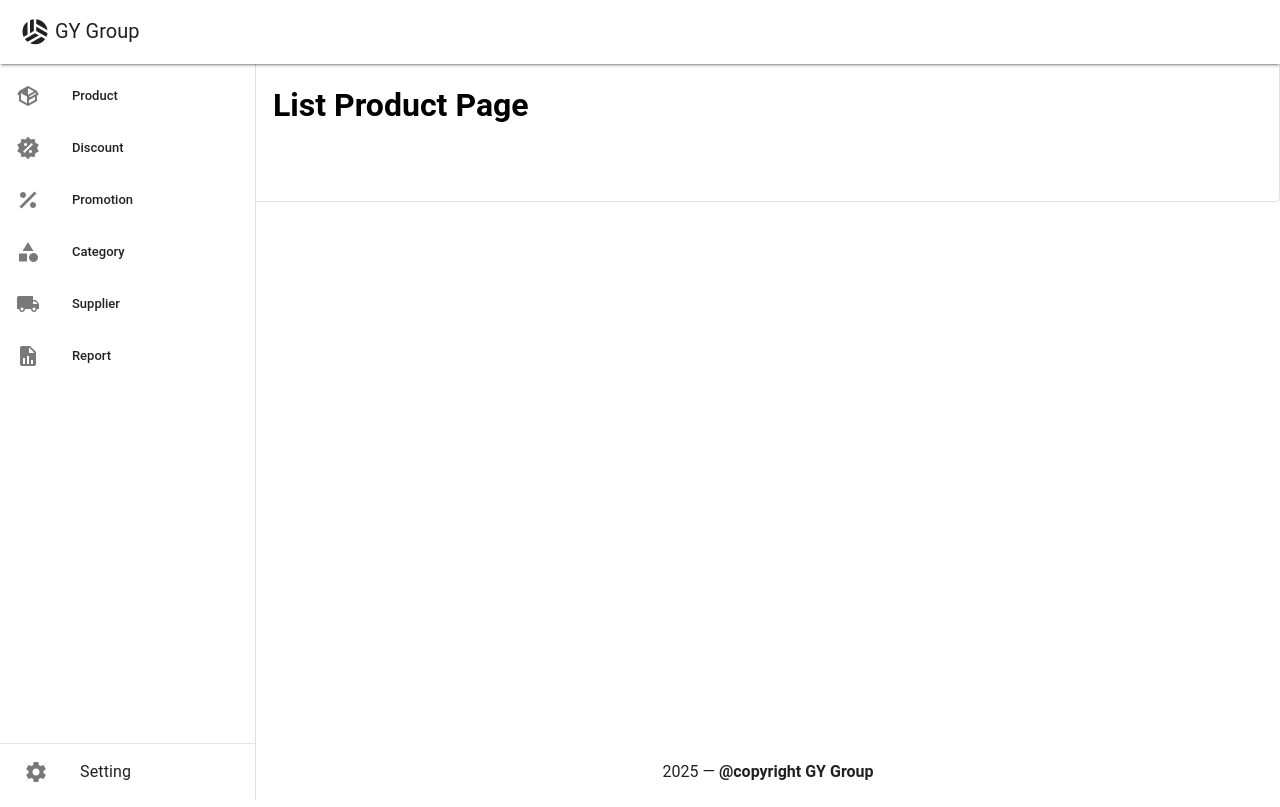
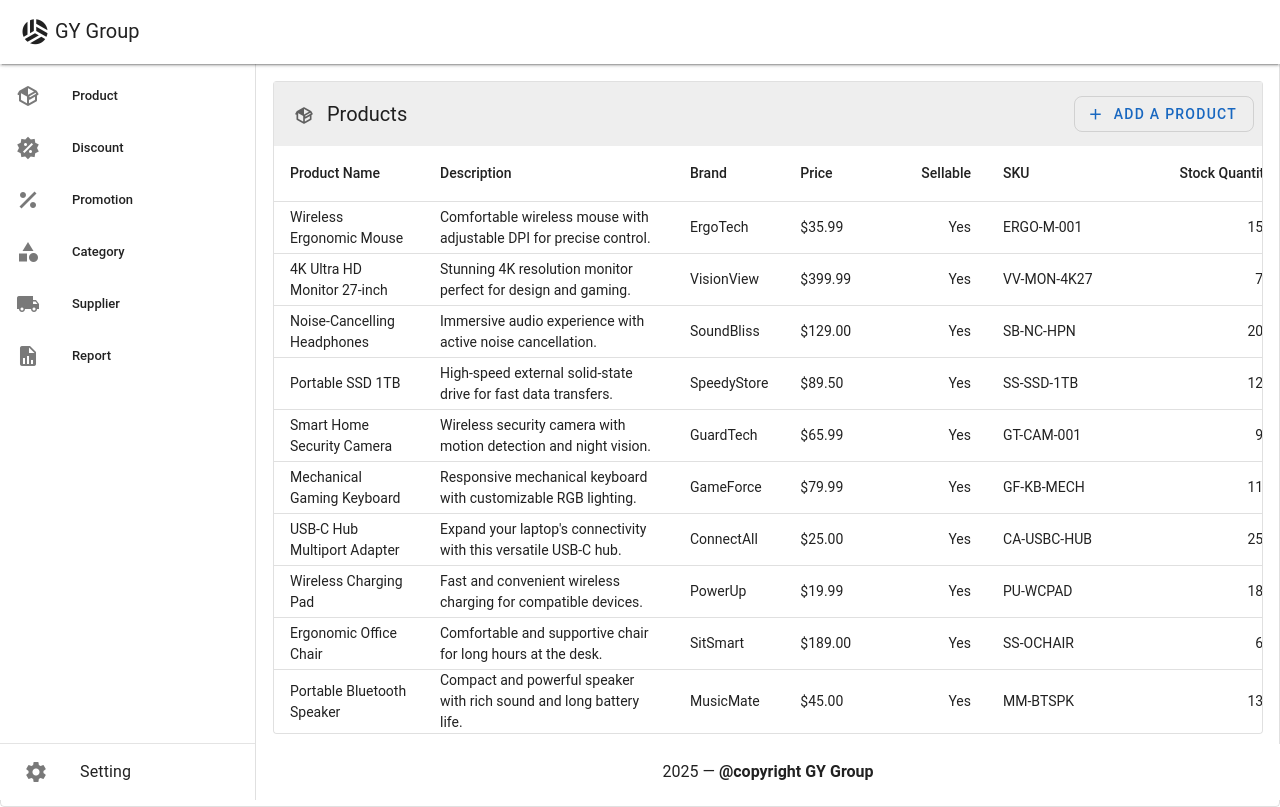
Before and after one commit to kheangmeng/vue-sample, a Vue app: page /products in a window 1280 px wide. Built offline with nearby package versions, Linux system fonts and the light colour scheme; the HTML template or start-up script is replaced by a standard one.

Commit message:
update UI and add product list

```diff
--- a/src/assets/dummy-data.json
+++ b/src/assets/dummy-data.json
@@ -82,5 +82,137 @@
       "createdAt": "2024-06-23T10:45:00Z",
       "updatedAt": "2024-06-23T10:45:00Z"
     }
+  ],
+  "products": [
+    {
+      "name": "Wireless Ergonomic Mouse",
+      "description": "Comfortable wireless mouse with adjustable DPI for precise control.",
+      "brand": "ErgoTech",
+      "isActive": true,
+      "isSellable": true,
+      "basePrice": 35.99,
+      "sku": "ERGO-M-001",
+      "stockQuantity": 150,
+      "lowStockThreshold": 30,
+      "createdAt": "2025-06-25T07:00:00Z",
+      "updatedAt": "2025-06-25T07:00:00Z"
+    },
+    {
+      "name": "4K Ultra HD Monitor 27-inch",
+      "description": "Stunning 4K resolution monitor perfect for design and gaming.",
+      "brand": "VisionView",
+      "isActive": true,
+      "isSellable": true,
+      "basePrice": 399.99,
+      "sku": "VV-MON-4K27",
+      "stockQuantity": 75,
+      "lowStockThreshold": 15,
+      "createdAt": "2025-06-25T07:10:00Z",
+      "updatedAt": "2025-06-25T07:10:00Z"
+    },
+    {
+      "name": "Noise-Cancelling Headphones",
+      "description": "Immersive audio experience with active noise cancellation.",
+      "brand": "SoundBliss",
+      "isActive": true,
+      "isSellable": true,
+      "basePrice": 129.0,
+      "sku": "SB-NC-HPN",
+      "stockQuantity": 200,
+      "lowStockThreshold": 40,
+      "createdAt": "2025-06-25T07:20:00Z",
+      "updatedAt": "2025-06-25T07:20:00Z"
+    },
+    {
+      "name": "Portable SSD 1TB",
+      "description": "High-speed external solid-state drive for fast data transfers.",
+      "brand": "SpeedyStore",
+      "isActive": true,
+      "isSellable": true,
+      "basePrice": 89.5,
+      "sku": "SS-SSD-1TB",
+      "stockQuantity": 120,
+      "lowStockThreshold": 25,
+      "createdAt": "2025-06-25T07:30:00Z",
+      "updatedAt": "2025-06-25T07:30:00Z"
+    },
+    {
+      "name": "Smart Home Security Camera",
+      "description": "Wireless security camera with motion detection and night vision.",
+      "brand": "GuardTech",
+      "isActive": true,
+      "isSellable": true,
+      "basePrice": 65.99,
+      "sku": "GT-CAM-001",
+      "stockQuantity": 90,
+      "lowStockThreshold": 20,
+      "createdAt": "2025-06-25T07:40:00Z",
+      "updatedAt": "2025-06-25T07:40:00Z"
+    },
+    {
+      "name": "Mechanical Gaming Keyboard",
+      "description": "Responsive mechanical keyboard with customizable RGB lighting.",
+      "brand": "GameForce",
+      "isActive": true,
+      "isSellable": true,
+      "basePrice": 79.99,
+      "sku": "GF-KB-MECH",
+      "stockQuantity": 110,
+      "lowStockThreshold": 20,
+      "createdAt": "2025-06-25T07:50:00Z",
+      "updatedAt": "2025-06-25T07:50:00Z"
+    },
+    {
+      "name": "USB-C Hub Multiport Adapter",
+      "description": "Expand your laptop's connectivity with this versatile USB-C hub.",
+      "brand": "ConnectAll",
+      "isActive": true,
+      "isSellable": true,
+      "basePrice": 25.0,
+      "sku": "CA-USBC-HUB",
+      "stockQuantity": 250,
+      "lowStockThreshold": 50,
+      "createdAt": "2025-06-25T08:00:00Z",
+      "updatedAt": "2025-06-25T08:00:00Z"
+    },
+    {
+      "name": "Wireless Charging Pad",
+      "description": "Fast and convenient wireless charging for compatible devices.",
+      "brand": "PowerUp",
+      "isActive": true,
+      "isSellable": true,
+      "basePrice": 19.99,
+      "sku": "PU-WCPAD",
+      "stockQuantity": 180,
+      "lowStockThreshold": 35,
+      "createdAt": "2025-06-25T08:10:00Z",
+      "updatedAt": "2025-06-25T08:10:00Z"
+    },
+    {
+      "name": "Ergonomic Office Chair",
+      "description": "Comfortable and supportive chair for long hours at the desk.",
+      "brand": "SitSmart",
+      "isActive": true,
+      "isSellable": true,
+      "basePrice": 189.0,
+      "sku": "SS-OCHAIR",
+      "stockQuantity": 60,
+      "lowStockThreshold": 10,
+      "createdAt": "2025-06-25T08:20:00Z",
+      "updatedAt": "2025-06-25T08:20:00Z"
+    },
+    {
+      "name": "Portable Bluetooth Speaker",
+      "description": "Compact and powerful speaker with rich sound and long battery life.",
+      "brand": "MusicMate",
+      "isActive": true,
+      "isSellable": true,
+      "basePrice": 45.0,
+      "sku": "MM-BTSPK",
+      "stockQuantity": 130,
+      "lowStockThreshold": 25,
+      "createdAt": "2025-06-25T08:30:00Z",
+      "updatedAt": "2025-06-25T08:30:00Z"
+    }
   ]
 }
--- a/src/components/forms/CategoryForm.vue
+++ b/src/components/forms/CategoryForm.vue
@@ -16,8 +16,6 @@ function required(v: string): string | boolean {
 </script>
 
 <template>
-  <v-sheet class="bg-deep-purple pa-12" rounded>
-    <v-card class="mx-auto px-6 py-8" max-width="344">
   <v-form v-model="store.valid" @submit.prevent="onSubmit">
     <v-text-field
       v-model="store.category.name"
@@ -26,6 +24,8 @@ function required(v: string): string | boolean {
       class="mb-2"
       label="Category name"
       clearable
+      variant="outlined"
+      density="compact"
     ></v-text-field>
 
     <v-textarea
@@ -33,15 +33,15 @@ function required(v: string): string | boolean {
       v-model="store.category.description"
       :rules="[required]"
       name="input-7-1"
-          variant="filled"
       auto-grow
+      variant="outlined"
+      density="compact"
     ></v-textarea>
 
     <v-switch
       v-model="store.category.isActive"
       :label="`${store.category.isActive ? 'Active' : 'Inactive'}`"
       hide-details
-          inset
       color="primary"
     ></v-switch>
     <br />
@@ -49,7 +49,7 @@ function required(v: string): string | boolean {
     <v-btn
       :disabled="!store.valid"
       :loading="store.loading"
-          color="success"
+      color="primary"
       size="large"
       type="submit"
       variant="elevated"
@@ -58,6 +58,4 @@ function required(v: string): string | boolean {
       Submit
     </v-btn>
   </v-form>
-    </v-card>
-  </v-sheet>
 </template>
--- a/src/components/forms/ProductForm.vue
+++ b/src/components/forms/ProductForm.vue
@@ -225,8 +225,8 @@ async function handleFileUpload(file: File | File[]): Promise<void> {
     </v-form>
   </v-card>
 
-  <v-dialog v-model="popupCategory" width="auto">
-    <v-card max-width="400" prepend-icon="mdi-plus" title="Create Category">
+  <v-dialog v-model="popupCategory" max-width="500">
+    <v-card prepend-icon="mdi-shape" title="Create Category" class="px-6 pb-6">
       <CategoryForm @submit="popupCategory = false" />
     </v-card>
   </v-dialog>
--- a/src/pages/products/ListPage.vue
+++ b/src/pages/products/ListPage.vue
@@ -1,3 +1,93 @@
+<script setup lang="ts">
+import { onMounted } from 'vue'
+import { useProductsStore } from '@/stores/product'
+import { formatCurrency, formatDate } from '@/utilities/helper'
+
+const store = useProductsStore()
+const headers = [
+  { title: 'Product Name', key: 'name', align: 'start', minWidth: '150px' },
+  { title: 'Description', key: 'description', minWidth: '250px' },
+  { title: 'Brand', key: 'brand', minWidth: '100px' },
+  { title: 'Price', key: 'basePrice', minWidth: '100px' },
+  { title: 'Sellable', key: 'isSellable', align: 'end', minWidth: '100px' },
+  { title: 'SKU', key: 'sku', minWidth: '150px' },
+  { title: 'Stock Quantity', key: 'stockQuantity', align: 'end', minWidth: '150px' },
+  { title: 'Low Stock Threshold', key: 'lowStockThreshold', align: 'end', minWidth: '250px' },
+  { title: 'Created At', key: 'createdAt', align: 'end', minWidth: '150px' },
+  { title: 'Updated At', key: 'updatedAt', align: 'end', minWidth: '150px' },
+  { title: 'Actions', key: 'actions', align: 'end', sortable: false, minWidth: '100px' },
+]
+
+onMounted(() => {
+  store.fetchProducts()
+})
+</script>
 <template>
-  <h1>List Product Page</h1>
+  <v-sheet border rounded>
+    <v-data-table
+      :headers="headers"
+      :hide-default-footer="store.data.length < 11"
+      :items="store.data"
+      :loading="store.loading"
+    >
+      <template v-slot:top>
+        <v-toolbar flat>
+          <v-toolbar-title>
+            <v-icon
+              color="medium-emphasis"
+              icon="mdi-package-variant"
+              size="x-small"
+              start
+            ></v-icon>
+
+            Products
+          </v-toolbar-title>
+
+          <v-btn
+            class="me-2"
+            color="primary"
+            prepend-icon="mdi-plus"
+            rounded="lg"
+            text="Add a Product"
+            border
+            @click="$router.push('/products/create')"
+          ></v-btn>
+        </v-toolbar>
+      </template>
+
+      <template v-slot:item.title="{ value }">
+        <v-chip :text="value" border="thin opacity-25" prepend-icon="mdi-book" label>
+          <template v-slot:prepend>
+            <v-icon color="medium-emphasis"></v-icon>
+          </template>
+        </v-chip>
+      </template>
+
+      <template v-slot:item.basePrice="{ value }">
+        <div>{{ formatCurrency(value) }}</div>
+      </template>
+
+      <template v-slot:item.isSellable="{ value }">
+        <div>{{ value ? 'Yes' : 'No' }}</div>
+      </template>
+
+      <template v-slot:item.createdAt="{ value }">
+        <div>{{ formatDate(value) }}</div>
+      </template>
+
+      <template v-slot:item.updatedAt="{ value }">
+        <div>{{ formatDate(value) }}</div>
+      </template>
+
+      <template v-slot:item.actions="{ item }">
+        <div class="d-flex ga-2 justify-end">
+          <v-icon color="medium-emphasis" icon="mdi-pencil" size="small"></v-icon>
+
+          <v-icon color="medium-emphasis" icon="mdi-delete" size="small"></v-icon>
+        </div>
+      </template>
+
+      <template v-slot:no-data> No data </template>
+    </v-data-table>
+  </v-sheet>
 </template>
--- a/src/stores/product.ts
+++ b/src/stores/product.ts
@@ -1,6 +1,7 @@
 import { ref, reactive } from 'vue'
 import { defineStore } from 'pinia'
-import type { Product, CreateResponse } from '@/types'
+import dummyData from '@/assets/dummy-data.json'
+import type { Product, ProductResponse, CreateResponse } from '@/types'
 
 export const useProductStore = defineStore('product', () => {
   const product = reactive<Product>({
@@ -57,3 +58,35 @@ function handleCreate(product: Product) {
     }, 1000)
   })
 }
+
+export const useProductsStore = defineStore('products', () => {
+  const data = ref<ProductResponse[]>([])
+  const loading = ref(false)
+  const error = ref()
+
+  async function fetchProducts(): Promise<void> {
+    try {
+      loading.value = true
+      const res = (await fetchList()) as { data: ProductResponse[] }
+      data.value = res.data
+    } catch (error: unknown) {
+      error.value = error
+    } finally {
+      loading.value = false
+    }
+  }
+
+  return { data, loading, error, fetchProducts }
+})
+
+function fetchList() {
+  return new Promise((resolve) => {
+    setTimeout(() => {
+      resolve({
+        data: dummyData.products,
+        status: 'success',
+        code: 200,
+      })
+    }, 1000)
+  })
+}
--- /dev/null
+++ b/src/utilities/helper.ts
@@ -0,0 +1,18 @@
+export function formatDate(date: string | Date): string {
+  const options: Intl.DateTimeFormatOptions = {
+    year: 'numeric',
+    month: '2-digit',
+    day: '2-digit',
+    hour: '2-digit',
+    minute: '2-digit',
+    second: '2-digit',
+  }
+  return new Date(date).toLocaleString('en-US', options)
+}
+
+export function formatCurrency(amount: number): string {
+  return new Intl.NumberFormat('en-US', {
+    style: 'currency',
+    currency: 'USD',
+  }).format(amount)
+}
```
Also changed, not shown: src/types/product.ts (+4 -4 lines). Lines whose indentation alone changed are shown as unchanged.
